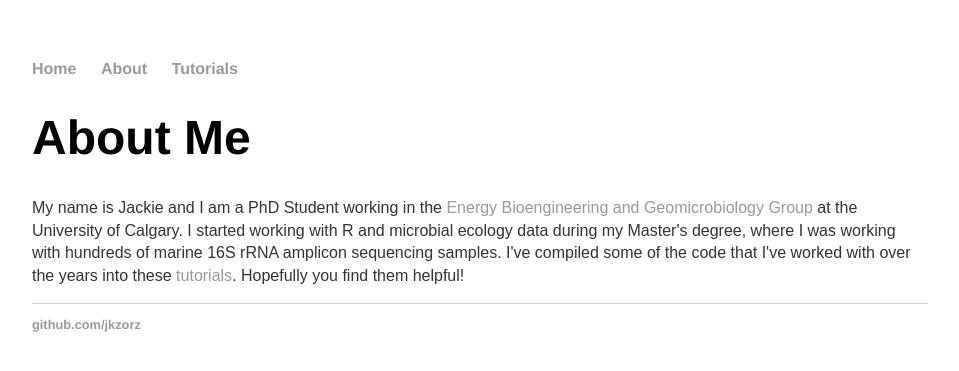
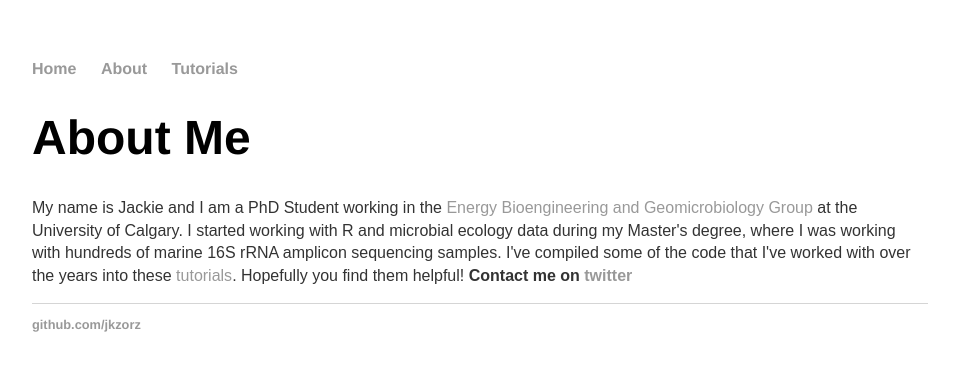
Before and after one commit to jkzorz/jkzorz.github.io, a Jekyll site: the page built from about/index.html, in a window 1280 px wide. Shown: the top 371 px of the page, without its empty margins (160-1119 px from the left). Built offline with Jekyll 4.4.1, drawn with Linux system fonts in a browser that asks for light colours.

Commit message:
Update index.html

```diff
--- a/about/index.html
+++ b/about/index.html
@@ -7,4 +7,8 @@ title: About Me
 
 <p>My name is Jackie and I am a PhD Student working in the <a href="https://www.ucalgary.ca/ebg/">Energy Bioengineering and Geomicrobiology Group</a> at the University of Calgary.  I started working with R and microbial ecology data during my Master's degree, where I was working with hundreds of marine 16S rRNA amplicon sequencing samples. I've compiled some of the code that I've worked with over the years into these <a href="https://jkzorz.github.io/blog/"> tutorials</a>. Hopefully you find them helpful!
 
+
+<b>Contact me on <a href="https://twitter.com/jkzorz"> twitter</a></b>
+
+
 </div><!-- /.blurb -->
```
